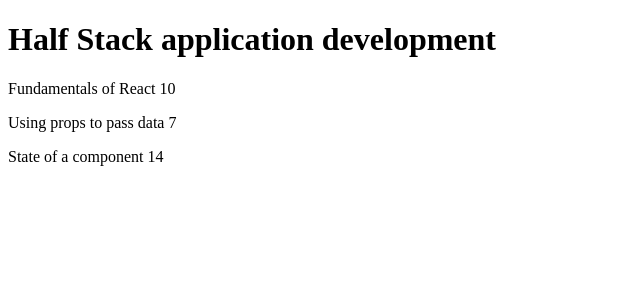
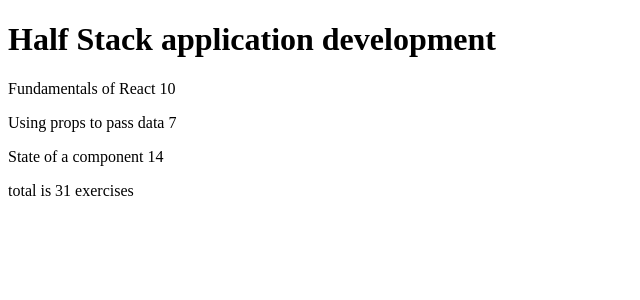
Before and after one commit to diegoram23/fso-part2, a React (Vite) app: page / in a window 1280 px wide. Shown: the top 300 px of the page, without its empty margins (0-640 px from the left). Built offline with nearby package versions, Linux system fonts and the light colour scheme.

Commit message:
completed exercises 2.2 and 2.3

```diff
--- a/src/App.jsx
+++ b/src/App.jsx
@@ -2,8 +2,13 @@
 import course from "./course.jsx"
 import Content from "./components/Content"
 import Header from "./components/Header"
+import Total from "./components/Total.jsx"
 
 function App() {
+  const total = course.parts.reduce((sum, value) => {
+    return sum + value.exercises
+  }, 0)
+
   const contentElements = course.parts.map(item =>
     <Content
       key={item.id}
@@ -16,6 +21,7 @@
     <div>
       <Header name={course.name} />
       {contentElements}
+      <Total total={total} />
     </div>
   )
 }
--- a/src/components/Content.jsx
+++ b/src/components/Content.jsx
@@ -1,10 +1,11 @@
 import React from "react";
-
 
 const Content = (props) => {
 
     return (
+        <div>
         <p>{props.name} {props.exercises}</p>
+        </div>
     )
 }
 
--- /dev/null
+++ b/src/components/Total.jsx
@@ -0,0 +1,11 @@
+import React from "react";
+
+const Total = (props) => {
+
+    return (
+        <>
+       <p>total is {props.total} exercises</p>
+        </>
+    )
+}
+export default Total
```
